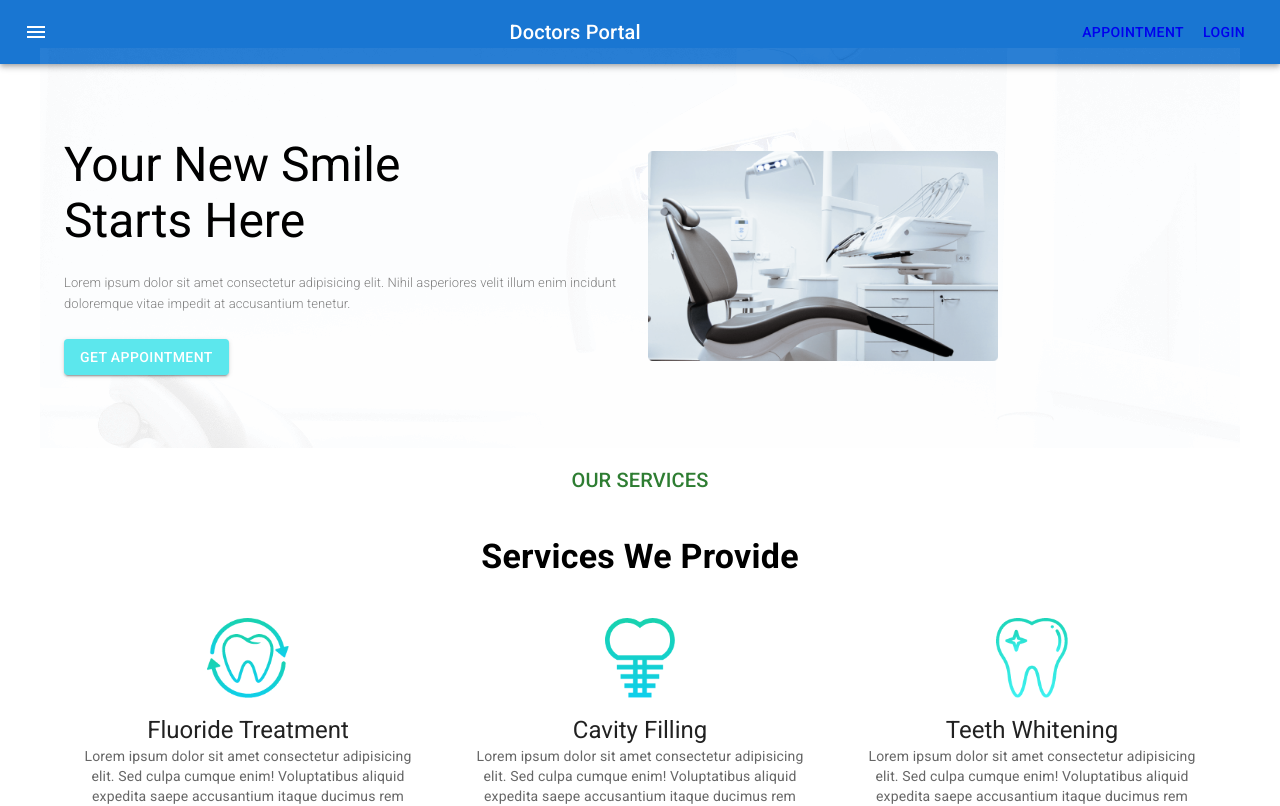
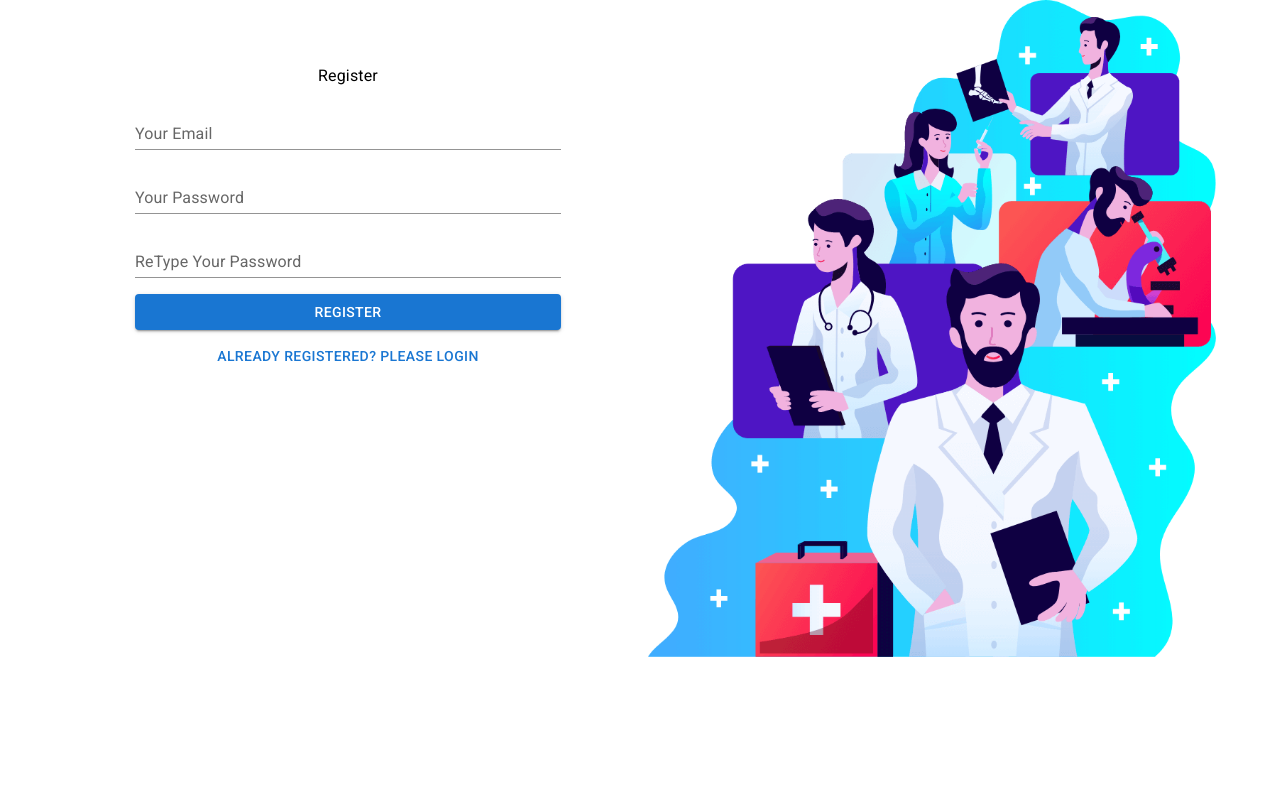
Before and after one commit to mehesultana/milestone-twelve, a React (Create React App) app in the folder 70-final-project-part-2/: page /register in a window 1280 px wide. Shown: the top 806 px of the page. Built offline with nearby package versions, Linux system fonts and the light colour scheme.

Commit message:
Registration page, Recap update of State holding an object

```diff
--- a/70-final-project-part-2/src/App.js
+++ b/70-final-project-part-2/src/App.js
@@ -3,6 +3,7 @@ import { BrowserRouter as Router, Switch, Route } from 'react-router-dom';
 import Home from './Pages/Home/Home/Home';
 import Appointment from './Pages/Appointment/Appointment/Appointment';
 import Login from './Pages/Login/Login/Login';
+import Register from './Pages/Login/Register/Register';
 
 function App() {
 	return (
@@ -18,6 +19,9 @@ function App() {
 					<Route path="/login">
 						<Login />
 					</Route>
+					<Route path="/register">
+						<Register />
+					</Route>
 					<Route path="/">
 						<Home />
 					</Route>
--- a/70-final-project-part-2/src/Pages/Login/Register/Register.js
+++ b/70-final-project-part-2/src/Pages/Login/Register/Register.js
@@ -0,0 +1,53 @@
+import { Container, Typography, TextField, Button } from '@mui/material';
+import React, { useState } from 'react';
+import { Grid } from '@mui/material';
+import login from '../../../images/login.png';
+import { NavLink } from 'react-router-dom';
+
+const Register = () => {
+	const [loginData, setLoginData] = useState({});
+
+	const handleOnChange = (e) => {
+		const field = e.target.name;
+		const value = e.target.value;
+		const newLoginData = { ...loginData };
+		newLoginData[field] = value;
+		setLoginData(newLoginData);
+	};
+	const handleLoginSubmit = (e) => {
+		if (loginData.password !== loginData.password2) {
+			alert('Your password did not match');
+			return;
+		}
+		e.preventDefault();
+	};
+	return (
+		<Container>
+			<Grid container spacing={2}>
+				<Grid item sx={{ mt: 8 }} xs={12} md={6}>
+					<Typography variant="body1" gutterBottom>
+						Register
+					</Typography>
+
+					<form onSubmit={handleLoginSubmit}>
+						<TextField sx={{ width: '75%', m: 1 }} id="standard-basic" label="Your Email" name="email" type="email" onChange={handleOnChange} variant="standard" />
+						<TextField sx={{ width: '75%', m: 1 }} id="standard-basic" label="Your Password" type="password" name="password" onChange={handleOnChange} variant="standard" />
+						<TextField sx={{ width: '75%', m: 1 }} id="standard-basic" label="ReType Your Password" type="password" name="password2" onChange={handleOnChange} variant="standard" />
+
+						<Button sx={{ width: '75%', m: 1 }} type="submit" variant="contained">
+							Register
+						</Button>
+						<NavLink style={{ textDecoration: 'none' }} to="/login">
+							<Button variant="text">Already Registered? Please Login</Button>
+						</NavLink>
+					</form>
+				</Grid>
+				<Grid item xs={12} md={6}>
+					<img style={{ width: '100%' }} src={login} alt="" />
+				</Grid>
+			</Grid>
+		</Container>
+	);
+};
+
+export default Register;
```
